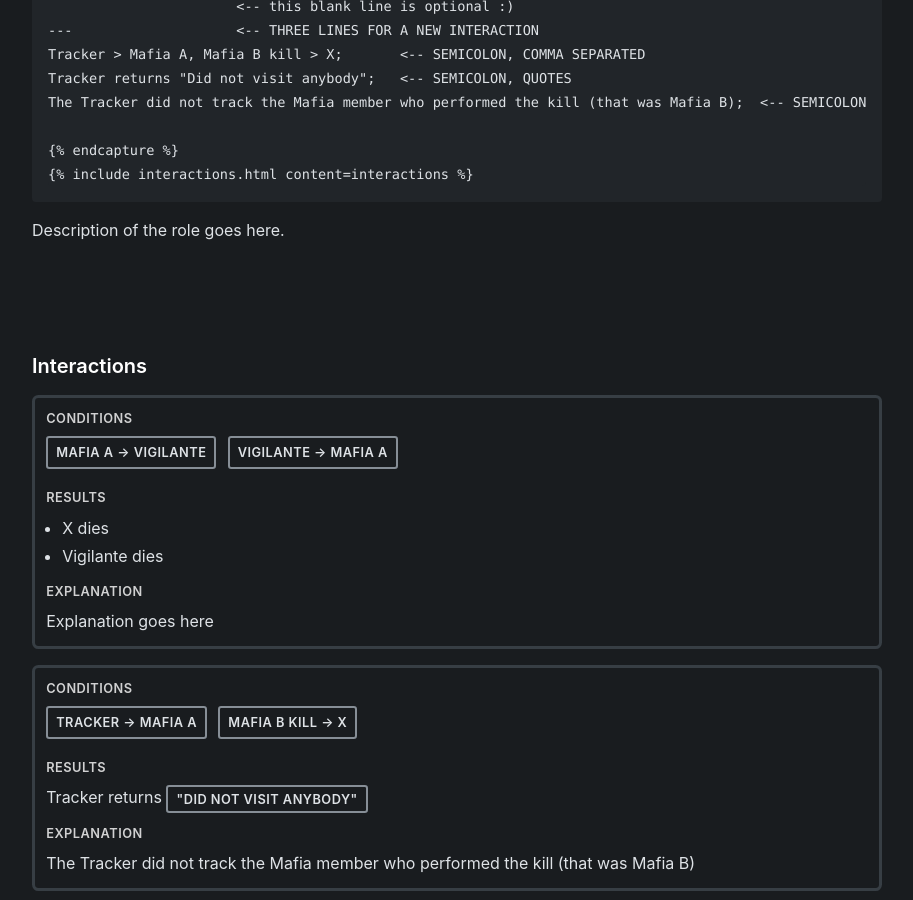
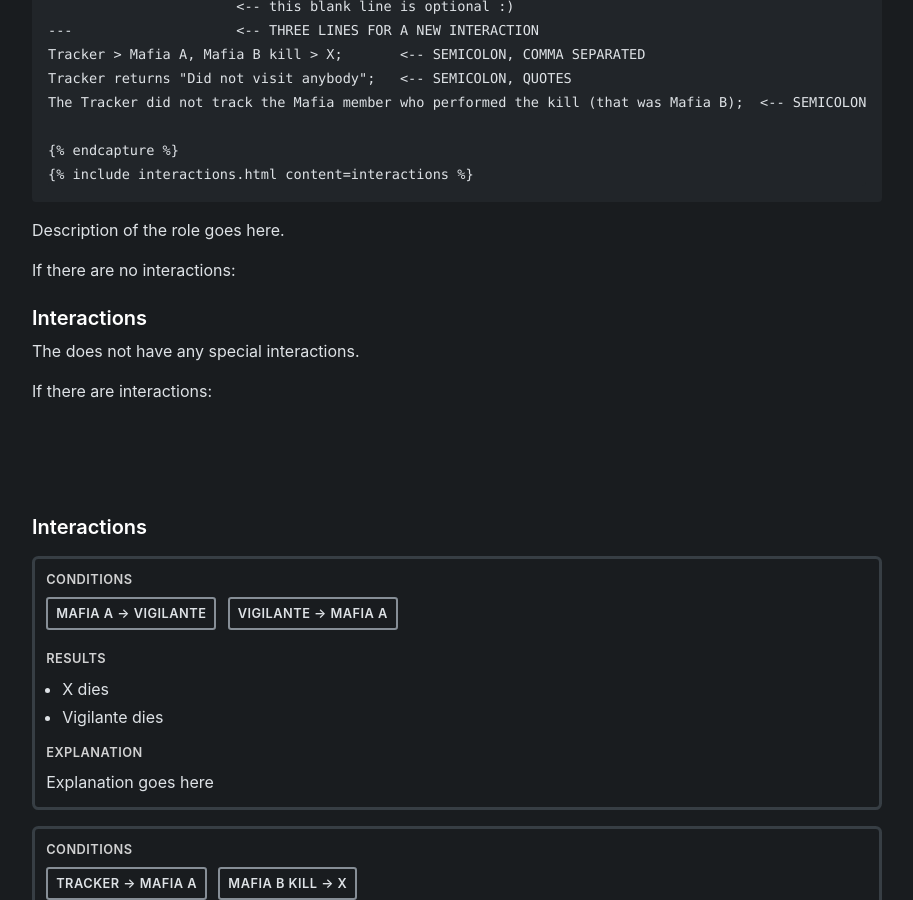
Before and after one commit to olliecheng/mathia-rulebook, a Jekyll site: the page built from information/new-role-template.md, in a window 1280 px wide and 900 px high, scrolled down 623 px. Shown: the whole window, without its empty margins (152-1065 px from the left). Built offline with Jekyll 4.4.1, drawn with Linux system fonts in a browser that asks for light colours; some web fonts are replaced.

Commit message:
clarify "no interactions" message

```diff
--- a/information/new-role-template.md
+++ b/information/new-role-template.md
@@ -38,6 +38,12 @@ The Tracker did not track the Mafia member who performed the kill (that was Mafi
 
 Description of the role goes here.
 
+If there are no interactions:
+### Interactions
+The <Role> does not have any special interactions.
+
+If there are interactions:
+
 {% capture interactions %}
 
 Mafia A > Vigilante, Vigilante > Mafia A;
```
